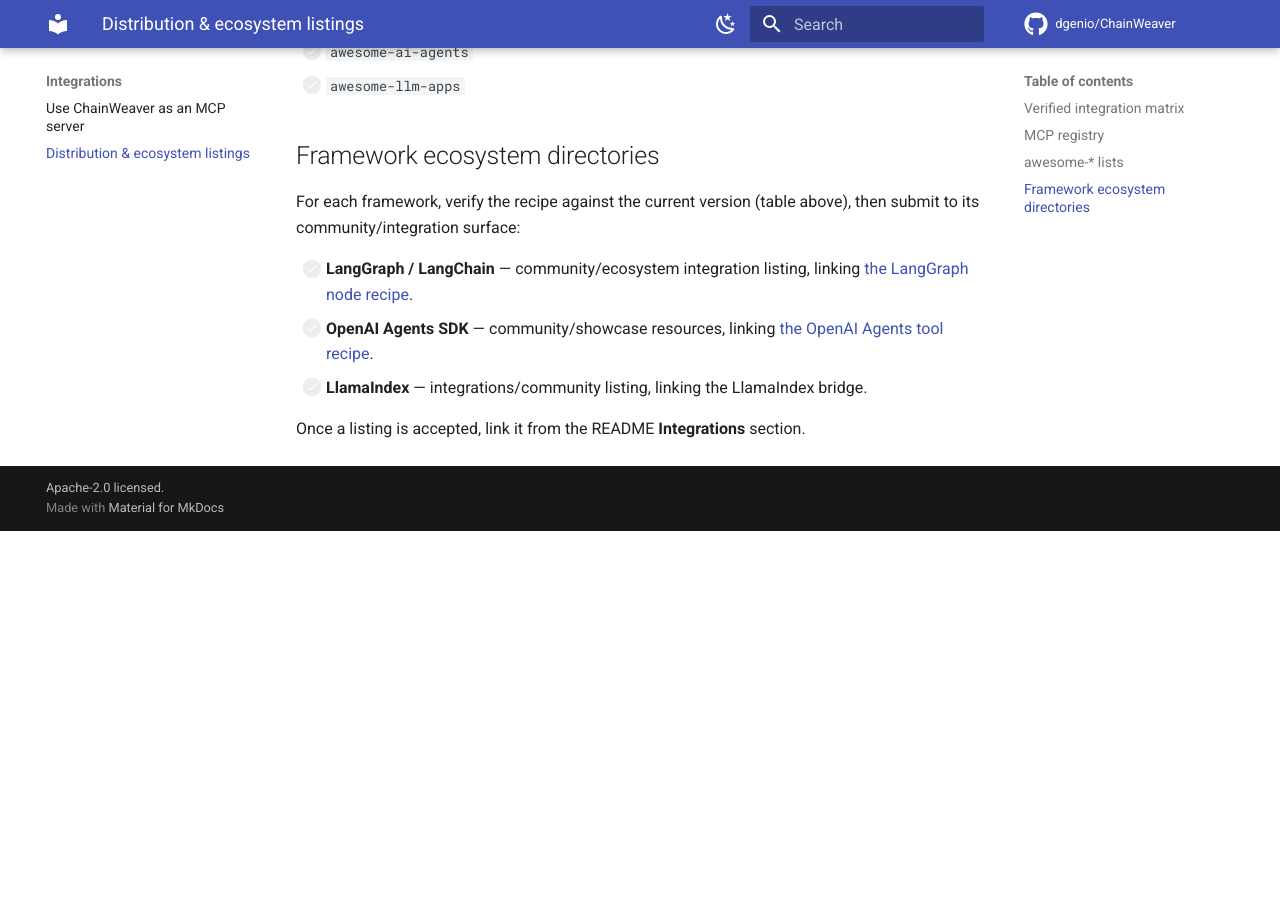
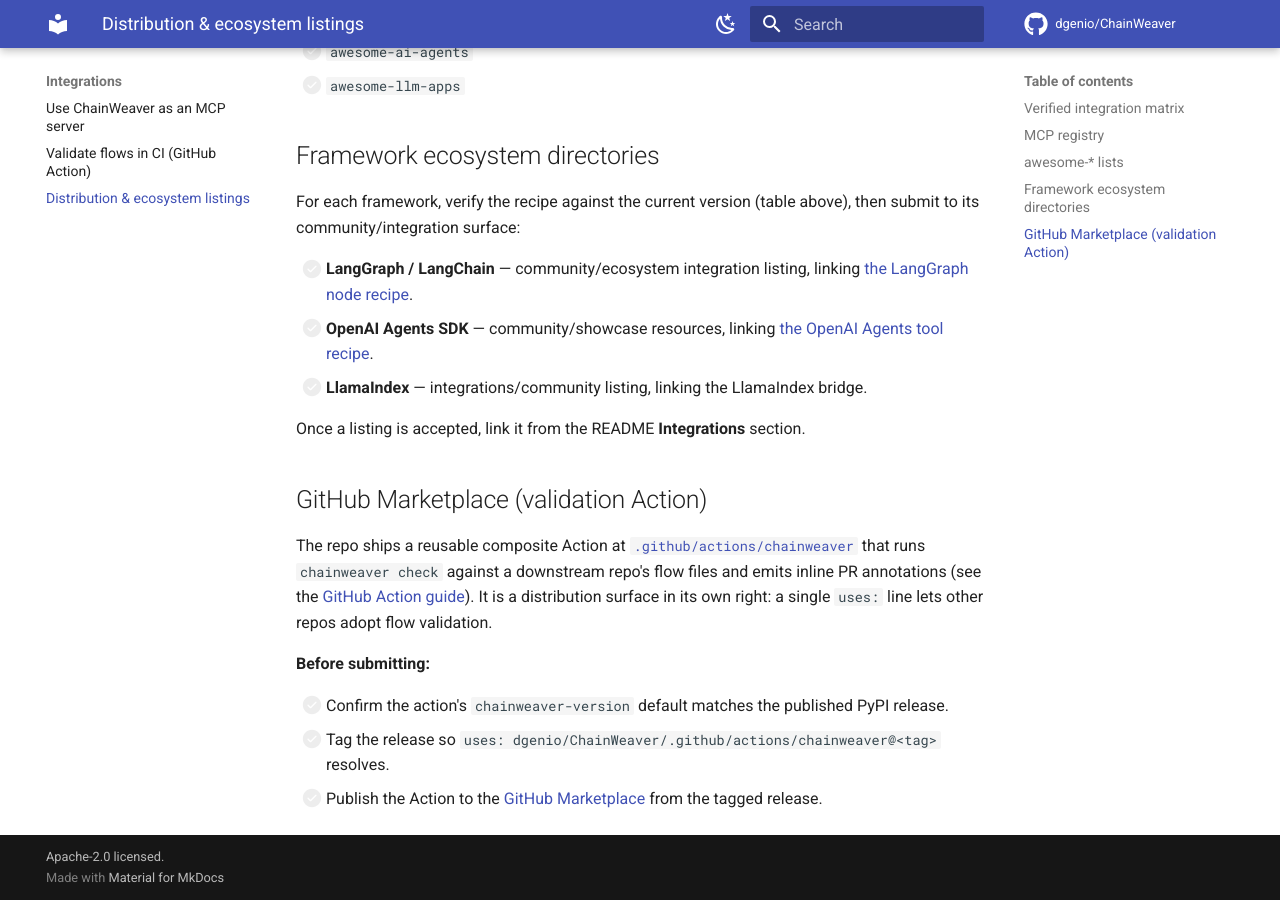
Before and after one commit to dgenio/ChainWeaver, an MkDocs documentation site: the page built from docs/distribution.md, in a window 1280 px wide and 900 px high, scrolled down 1537 px. Built offline with MkDocs 1.6.1 and Material for MkDocs 9.7.7, drawn with Linux system fonts in a browser that asks for light colours; comment, search, counter and statistics services are not loaded; before the commit the page ends 2068 px from its top, so only the background shows below that.

Commit message:
feat: chainweaver-action emits PR annotations + CI flow validation (#149)
Complete the reusable `chainweaver` GitHub Action (#149) and tighten the
distribution surface it belongs to (#230, #231):

- annotate.py: map `chainweaver check --format json` to file-scoped
  `::error` workflow annotations (serializer reports no line numbers).
- action.yml: run check as JSON, emit annotations, add `annotations`
  toggle input, drop the now-redundant `format` input, and pin the stale
  `chainweaver-version` default 0.4.0 -> 0.11.0.
- action-smoke.yml: exercise the local action against valid and invalid
  fixtures, asserting pass/fail outcomes and exit-code.
- docs/github-action.md: copy-paste workflow + input/output reference,
  wired into the mkdocs Integrations nav, README Integrations table, and
  the distribution checklist (with a Marketplace publishing step).

External registry/marketplace/directory submissions for #230/#231/#149
remain maintainer actions in other repos, tracked in docs/distribution.md.

https://claude.ai/code/session_01YQZVfgsBfG8nSHAKJZK2e1

```diff
--- a/docs/distribution.md
+++ b/docs/distribution.md
@@ -71,3 +71,22 @@ then submit to its community/integration surface:
       bridge.
 
 Once a listing is accepted, link it from the README **Integrations** section.
+
+## GitHub Marketplace (validation Action)
+
+The repo ships a reusable composite Action at
+[`.github/actions/chainweaver`](https://github.com/dgenio/ChainWeaver/tree/main/.github/actions/chainweaver)
+that runs `chainweaver check` against a downstream repo's flow files and emits
+inline PR annotations (see the [GitHub Action guide](github-action.md)). It is a
+distribution surface in its own right: a single `uses:` line lets other repos
+adopt flow validation.
+
+**Before submitting:**
+
+- [ ] Confirm the action's `chainweaver-version` default matches the published
+      PyPI release.
+- [ ] Tag the release so `uses: dgenio/ChainWeaver/.github/actions/chainweaver@<tag>`
+      resolves.
+- [ ] Publish the Action to the
+      [GitHub Marketplace](https://docs.github.com/actions/creating-actions/publishing-actions-in-github-marketplace)
+      from the tagged release.
--- a/mkdocs.yml
+++ b/mkdocs.yml
@@ -119,6 +119,7 @@ nav:
           - Offline tool-description optimizer: cookbook/offline-description-optimizer.md
   - Integrations:
       - Use ChainWeaver as an MCP server: mcp-server.md
+      - Validate flows in CI (GitHub Action): github-action.md
       - Distribution & ecosystem listings: distribution.md
   - Reference:
       - CLI: cli.md
```
Also changed, not shown: CHANGELOG.md (+11 -0 lines), README.md (+1 -0 lines), docs/github-action.md (added, +84 -0 lines), .github/actions/chainweaver/README.md, 3 other files.
